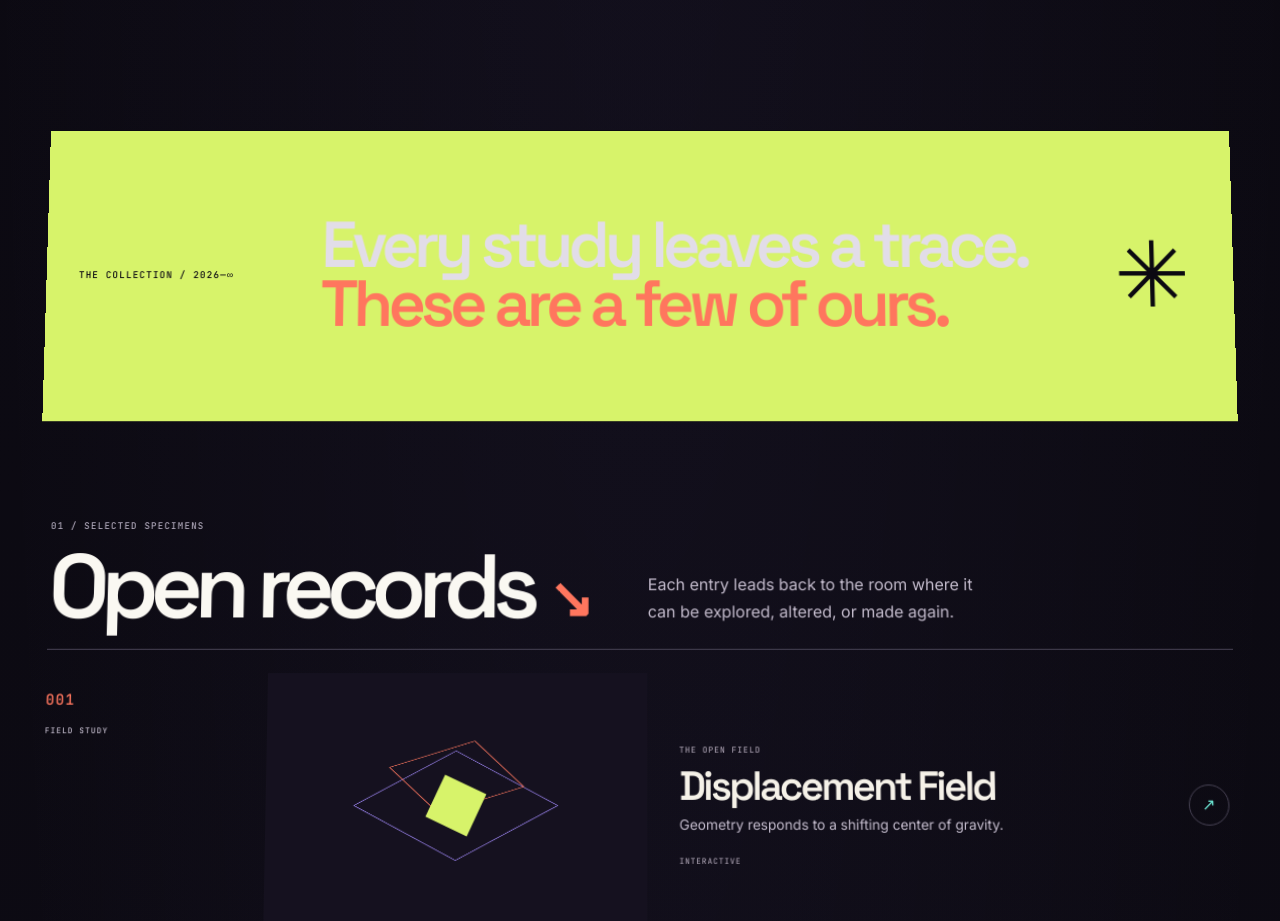
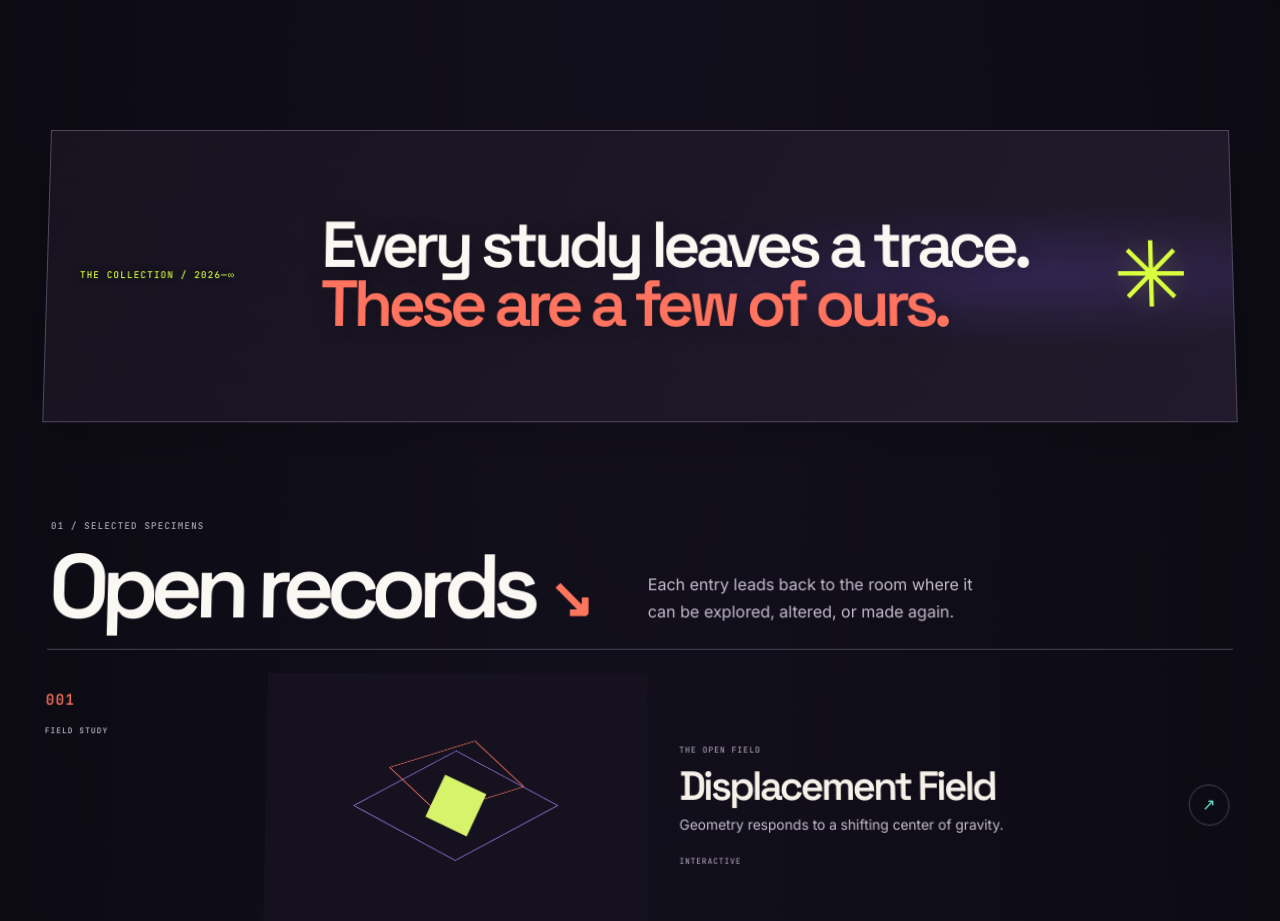
Before and after one commit to poltergit/forma, a Next.js app: page /archive in a window 1280 px wide. Shown: the part 860-1781 px from the top of the page. Built offline with nearby package versions, Linux system fonts and the light colour scheme; no server answers.

Commit message:
design: improve archive banner contrast with dark atelier palette

```diff
--- a/src/app/archive/page.module.css
+++ b/src/app/archive/page.module.css
@@ -76,3 +76,37 @@
 .specimenCopy>span,.specimenCopy>small{color:#A39AAA}
 .specimenArrow{color:var(--forma-soft-matter)}
 .archiveIntro{border-color:var(--forma-carbon-ink);background:var(--forma-acid-voltage)}
+
+
+/* ARCHIVE INTRO — dark-first, high-contrast collection banner */
+.archiveIntro{
+  min-height:18rem;
+  background:
+    radial-gradient(ellipse at 82% 50%,rgb(135 91 255 / .18),transparent 34%),
+    linear-gradient(115deg,#17131F 0%,#211A2C 100%);
+  border:1px solid #51465F;
+  color:#FAF8F2;
+  box-shadow:0 18px 55px rgb(0 0 0 / .22);
+}
+.archiveIntro>span{
+  color:#D9FF3F;
+  text-shadow:0 1px 8px rgb(0 0 0 / .45);
+}
+.archiveIntro p{
+  color:#FAF8F2;
+  text-shadow:0 2px 18px rgb(0 0 0 / .28);
+}
+.archiveIntro p em{
+  color:#FF735F;
+}
+.archiveIntro .archiveMark{
+  color:#D9FF3F;
+  text-shadow:0 0 24px rgb(217 255 63 / .2);
+}
+@media(max-width:760px){
+  .archiveIntro{
+    background:
+      radial-gradient(ellipse at 80% 15%,rgb(135 91 255 / .2),transparent 42%),
+      linear-gradient(145deg,#17131F,#211A2C);
+  }
+}
```
